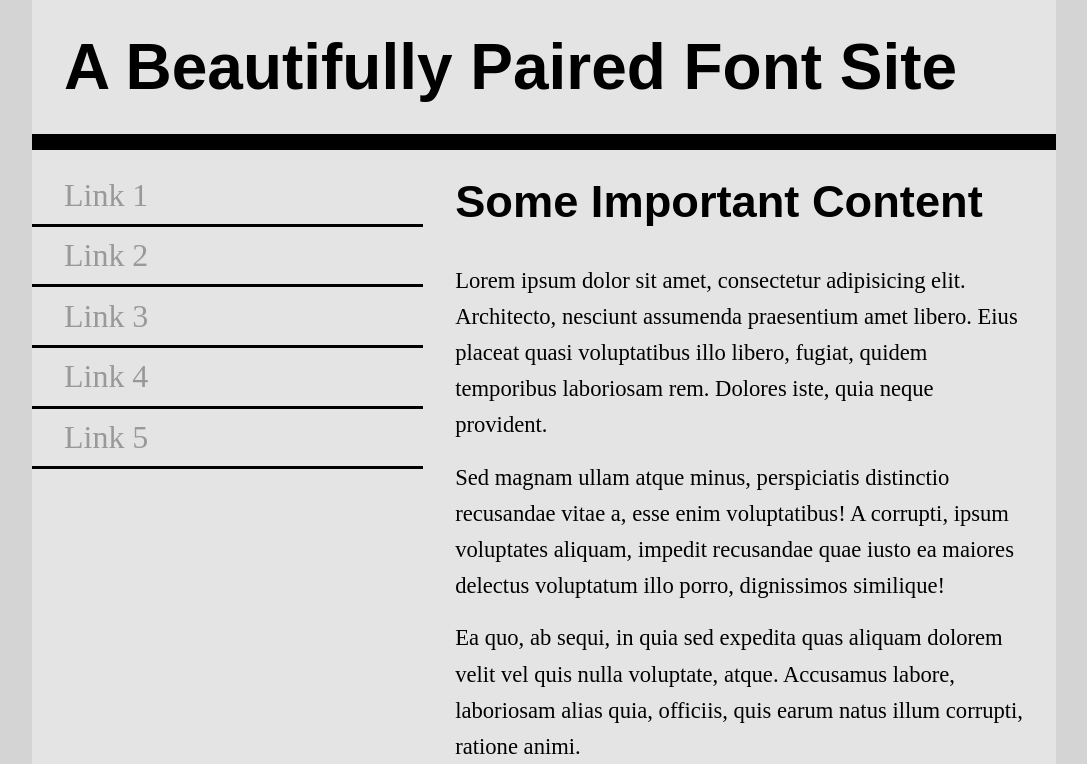
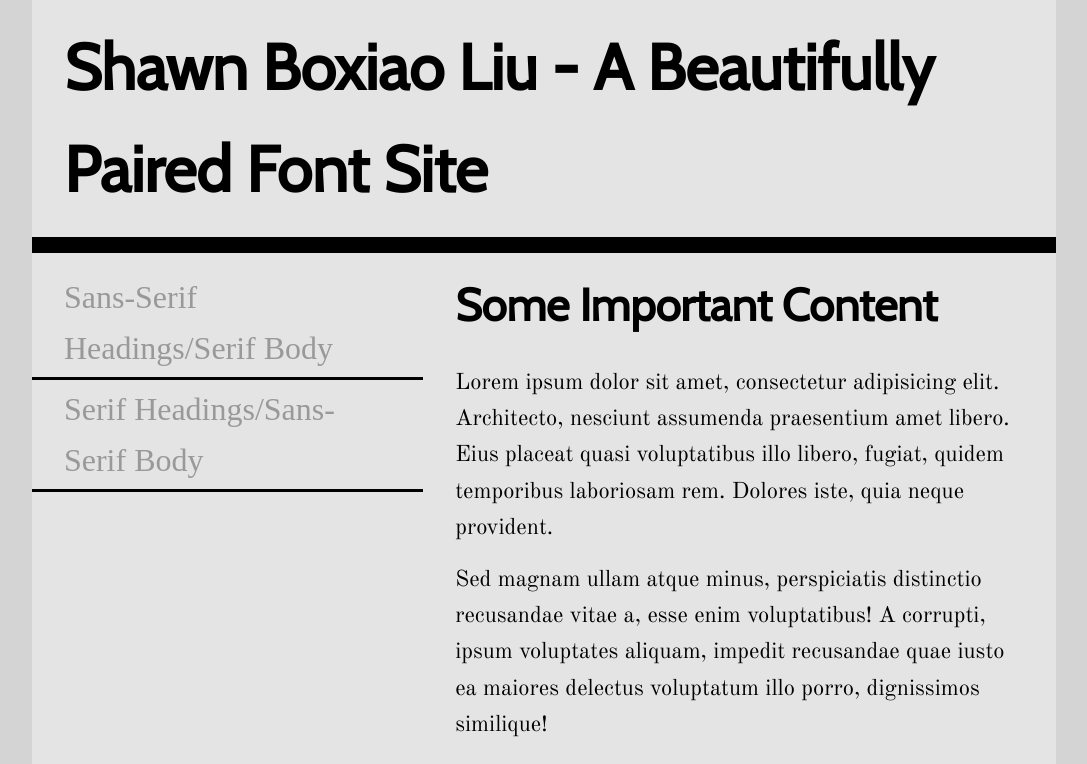
Before and after one commit to ShawnLiu187/fonts, a plain HTML site: page index.html in a window 1280 px wide. Shown: the top 764 px of the page, without its empty margins (96-1183 px from the left). Drawn offline with nearby package versions, Linux system fonts and the light colour scheme.

Commit message:
content and font changes

```diff
--- a/index.html
+++ b/index.html
@@ -16,15 +16,13 @@
 <body>
     <div class="wrapper">
         <header>
-            <h1>A Beautifully Paired Font Site</h1>
+            <h1>Shawn Boxiao Liu - A Beautifully Paired Font Site</h1>
         </header>
         <nav>
             <ul>
-                <li><a href="#">Link 1</a></li>
-                <li><a href="#">Link 2</a></li>
-                <li><a href="#">Link 3</a></li>
-                <li><a href="#">Link 4</a></li>
-                <li><a href="#">Link 5</a></li>
+                <li><a href="index.html">Sans-Serif Headings/Serif Body</a></li>
+                <li><a href="two.html">Serif Headings/Sans-Serif Body</a></li>
+
             </ul>
         </nav>
         <main>
--- a/one.css
+++ b/one.css
@@ -1,3 +1,5 @@
+@import url('https://fonts.googleapis.com/css?family=Cabin|Old+Standard+TT');
+
 *{
     padding: 0;
     margin: 0;
@@ -12,12 +14,12 @@ html,body{
     background-color: #d4d4d4;
 }
 h1{
-    font-family: sans-serif;
+    font-family: Cabin, Arial, Helvetica, sans-serif;
     font-size: 3.998rem;
     padding:1rem 2rem;
 }
 h2{
-    font-family: sans-serif;
+    font-family: Cabin, Arial, Helvetica, sans-serif;
     font-size: 2.827rem;
     padding:1rem 2rem;
 }
@@ -40,6 +42,7 @@ nav li>a:active{
     color: #222;
 }
 p{
+    font-family: "Old Standard TT", Times, "Times New Roman", serif;
     font-size: 1.414rem;
     padding:0.5rem 2rem;
 }
--- a/two.css
+++ b/two.css
@@ -1,3 +1,5 @@
+@import url('https://fonts.googleapis.com/css?family=Bitter|Raleway');
+
 *{
     padding: 0;
     margin: 0;
@@ -12,12 +14,12 @@ html,body{
     background-color: #d4d4d4;
 }
 h1{
-    font-family: serif;
+    font-family: Bitter, Times, "Times New Roman", serif;
     font-size: 3.998rem;
     padding:1rem 2rem;
 }
 h2{
-    font-family: serif;
+    font-family: Bitter, Times, "Times New Roman", serif;
     font-size: 2.827rem;
     padding:1rem 2rem;
 }
@@ -40,6 +42,7 @@ nav li>a:active{
     color: #222;
 }
 p{
+    font-family: "Raleway", Arial, Helvetica, sans-serif
     font-size: 1.414rem;
     padding:0.5rem 2rem;
 }
```
Also changed, not shown: two.html (+4 -6 lines).
